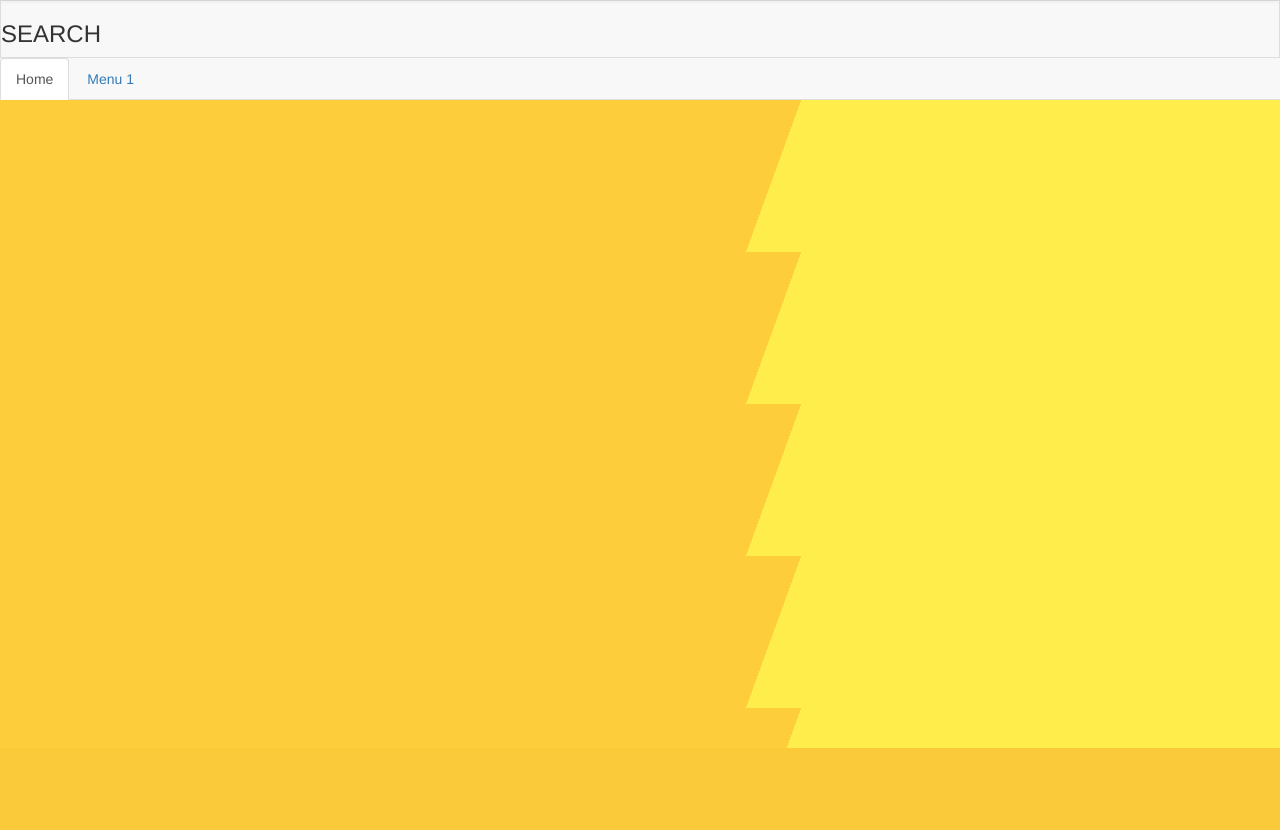
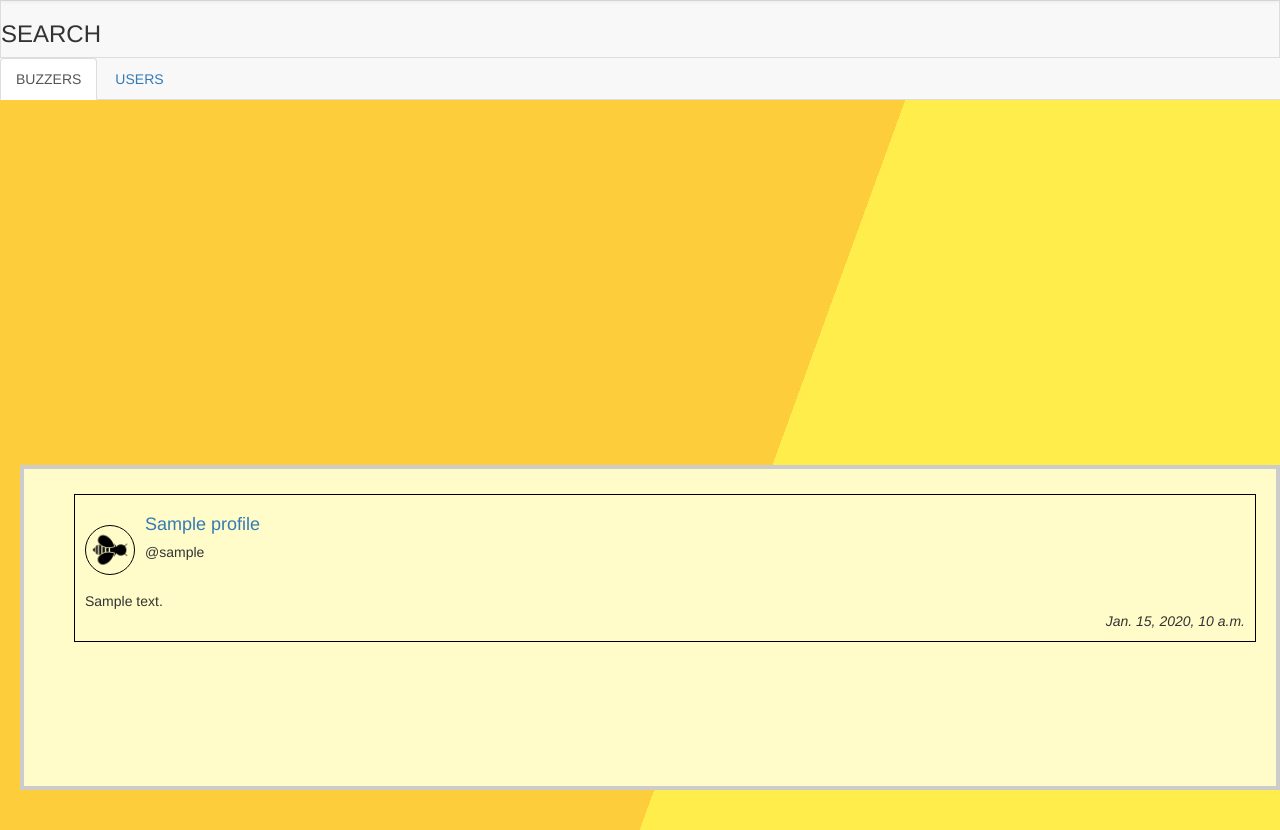
Before and after one commit to eugeniblas/proves, a Django app: template buzzer/templates/search.html in a window 1280 px wide. Shown: the part 52-882 px from the top of the page. Before the commit the page ends 800 px from the top, so only its background shows below. Run offline with Django 3.2, Linux system fonts and the light colour scheme; the template is opened without the code that fills it: most values are stand-ins (such as "Sample title", 1, 10 or a date in 2020); parts of the project's set-up code (start-up, migrations or seed data) failed here and were passed over; some libraries are stand-ins or nearby versions.

Commit message:
Afegits els templates de search

```diff
--- a/buzzer/static/stylesheets/search.css
+++ b/buzzer/static/stylesheets/search.css
@@ -21,3 +21,84 @@
 #search_nav {
     background: #f8f8f8;
 }
+
+/***  BUZZ CONTAINER ***/
+
+#tab_buzzers {
+    z-index: 1;
+    position: relative;
+    visibility: hidden;
+}
+
+#tab_users {
+    z-index: 2;
+    position: relative;
+    visibility: visible;
+}
+
+.buzz-container {
+    display: flex;
+    flex-direction: column;
+
+    min-width: 800px;
+    min-height: 325px;
+    border: 4px solid #ccc;
+
+    background-color: #fffcc9;
+
+    padding-left: 50px;
+    padding-right: 20px;
+    padding-top: 15px;
+    padding-bottom: 15px;
+
+    margin-left: 20px;
+    margin-bottom: 40px;
+
+    flex-grow: 2;
+
+}
+
+.buzz-container .form-container {
+    border: 2px solid black;
+    border-radius: 10px;
+    padding: 20px 20px;
+    background-color: #edbc40;
+}
+
+.buzz-container .form-container #id_text {
+    min-width: 100%;
+    min-height: 100px;
+    vertical-align: text-top;
+}
+
+.buzz {
+    border: 1px solid black;
+    margin-top: 10px;
+
+    padding: 10px;
+}
+
+.buzz-container h3 span {
+    font-weight: bold;
+}
+
+.buzz-container .pfp {
+    height: 50px;
+    width: 50px;
+    float: left;
+
+    margin-right: 10px;
+    margin-top: 10px;
+
+    border: 1px solid black;
+    border-radius: 30px;
+}
+
+.buzz-container .pfp:hover {
+    border: 2px solid black;
+}
+
+.buzz-container .buzz-date {
+    font-style: italic;
+    text-align: right;
+}
--- a/buzzer/templates/search.html
+++ b/buzzer/templates/search.html
@@ -13,8 +13,54 @@
 </div>
 
 <ul class="nav nav-tabs" id="search_nav">
-  <li class="active"><a href="#">Home</a></li>
-  <li><a href="#">Menu 1</a></li>
+  <li class="active"><a href="#">BUZZERS</a></li>
+  <li><a href="#">USERS</a></li>
 </ul>
 
+<div id="tab_buzzers" >
+  <div class="buzz-container">
+    {% for buzz in posts %}
+    <div class="buzz">
+        <div class="basic-info">
+          <a href="{% url 'profile' user=buzz.user.username %}">
+            <img class="pfp" src="{% static "images/buzzer_logo.png" %}"></a>
+          <div class="names">
+            <a href="{% url 'profile' user=buzz.user.username %}"><h4 class="username">{{buzz.user.profile.screen_name}}</h4></a>
+            <h5 class="usertag">@{{buzz.user.username}}</h5>
+          </div>
+        </div>
+        <br>
+        {{ buzz.text }}
+        <br>
+        <div class="buzz-date">{{ buzz.created_at }} </div>
+    </div>
+    {% endfor %}
+
+  </div>
+</div>
+
+
+
+<div id="tab_users" >
+  <div class="buzz-container">
+    {% for buzz in posts %}
+    <div class="buzz">
+        <div class="basic-info">
+          <a href="{% url 'profile' user=buzz.user.username %}">
+            <img class="pfp" src="{% static "images/buzzer_logo.png" %}"></a>
+          <div class="names">
+            <a href="{% url 'profile' user=buzz.user.username %}"><h4 class="username">{{buzz.user.profile.screen_name}}</h4></a>
+            <h5 class="usertag">@{{buzz.user.username}}</h5>
+          </div>
+        </div>
+        <br>
+        {{ buzz.text }}
+        <br>
+        <div class="buzz-date">{{ buzz.created_at }} </div>
+    </div>
+    {% endfor %}
+
+  </div>
+</div>
+
 {% endblock %}
--- a/buzzer/templates/signup.html
+++ b/buzzer/templates/signup.html
@@ -42,7 +42,7 @@
 			</div>
 		</div>
 		<div class="form-group row">
-			<label for="usertag" class="col-sm-3 col-form-label">Contraseña:</label>
+			<label for="usertag" class="col-sm-3 col-form-label">User Tag:</label>
 			<div class="col-sm-6">
 				<input type="text" class="form-control" name="usertag" placeholder="Tag del usuario" required>
 			</div>
```
